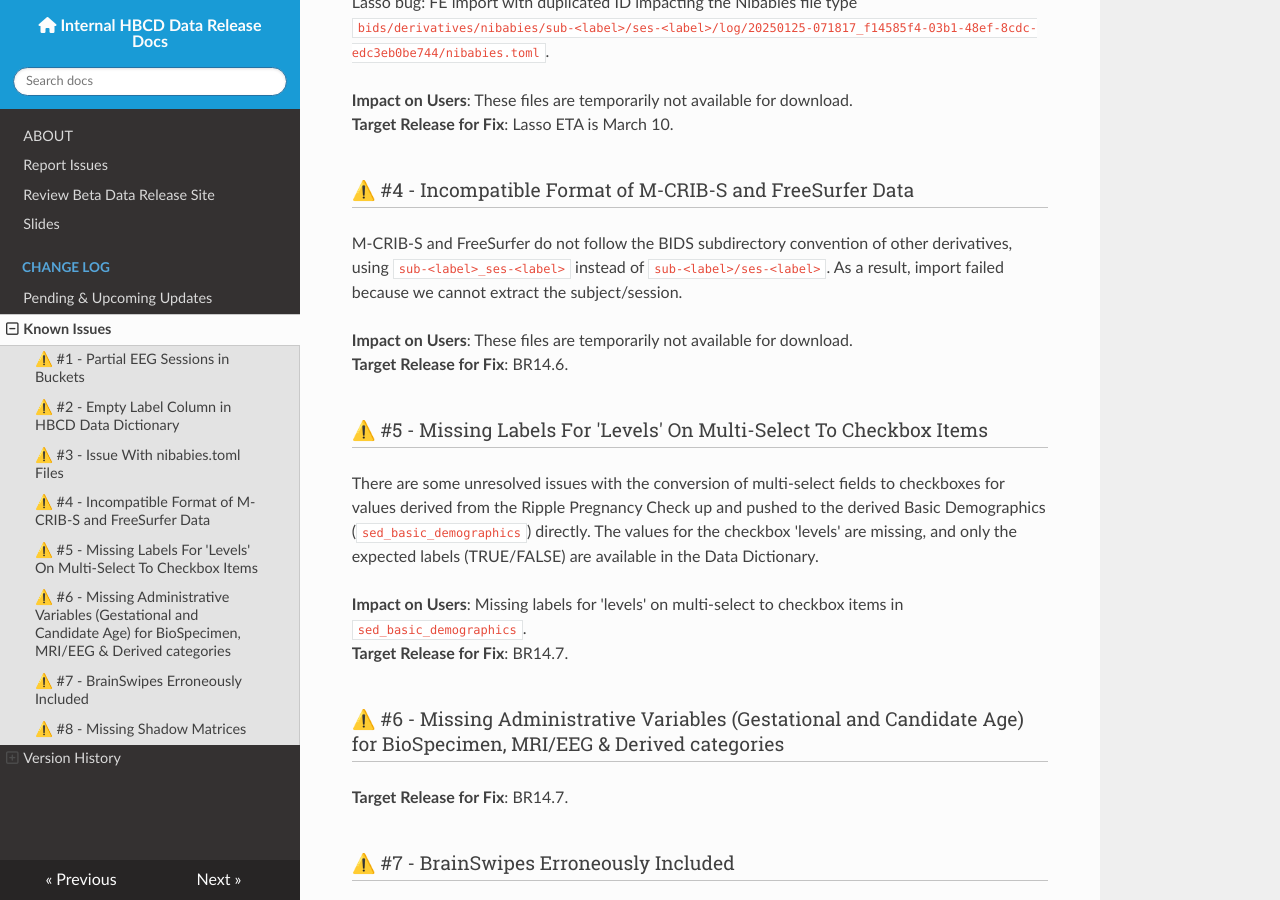
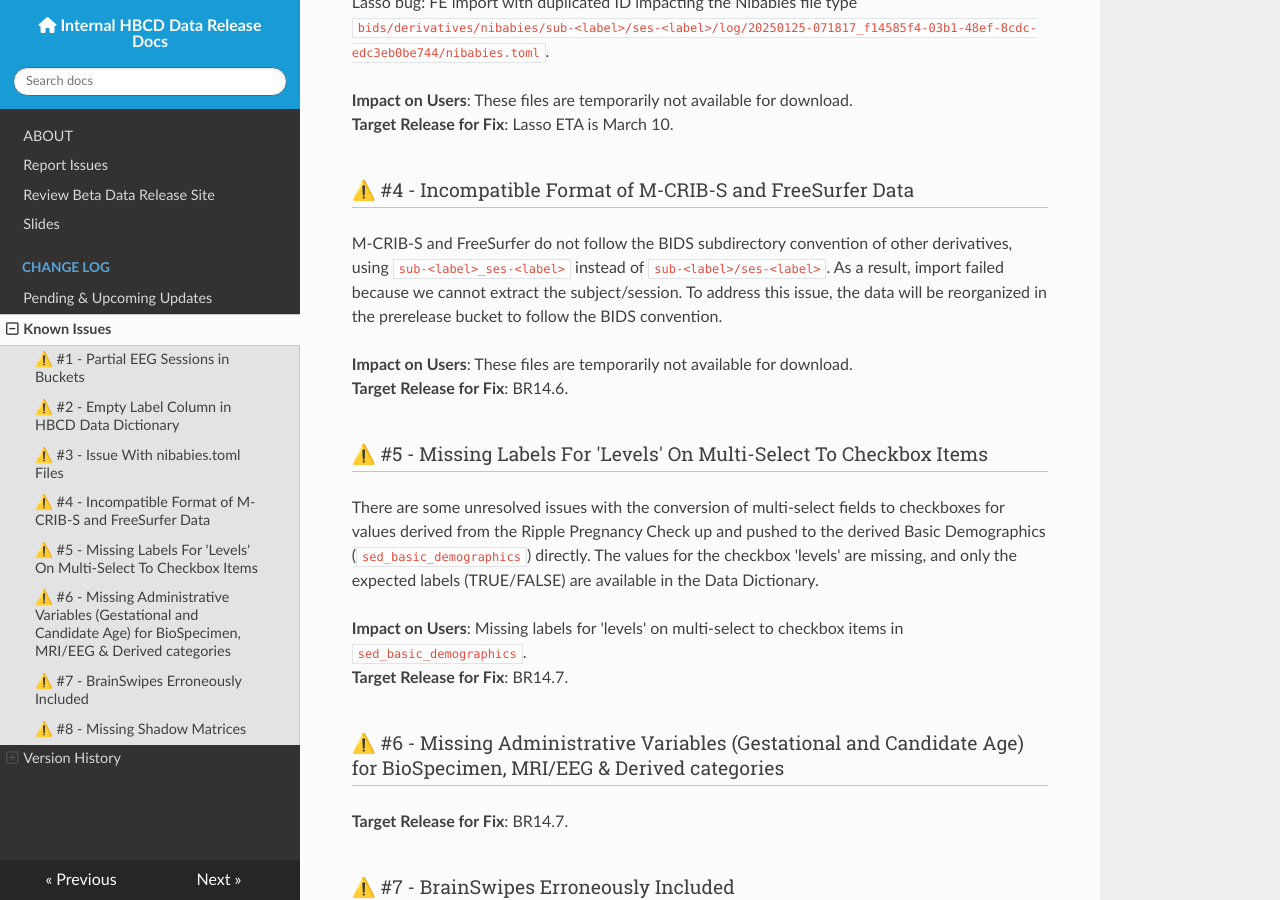
Before and after one commit to DCAN-Labs/hbcd-docs-internal, an MkDocs documentation site: the page built from docs/changelog/knownissues.md, in a window 1280 px wide and 900 px high, scrolled down 803 px. Built offline with MkDocs 1.6.1, drawn with Linux system fonts in a browser that asks for light colours; nearby versions of some CDN libraries.

Commit message:
known issues update

```diff
--- a/docs/changelog/knownissues.md
+++ b/docs/changelog/knownissues.md
@@ -19,7 +19,7 @@ Lasso bug: FE import with duplicated ID impacting the Nibabies file type `bids/d
 **Target Release for Fix**: Lasso ETA is March 10.
 
 ### ⚠️ #4 - Incompatible Format of M-CRIB-S and FreeSurfer Data
-M-CRIB-S and FreeSurfer do not follow the BIDS subdirectory convention of other derivatives, using `sub-<label>_ses-<label>` instead of `sub-<label>/ses-<label>`. As a result, import failed because we cannot extract the subject/session.
+M-CRIB-S and FreeSurfer do not follow the BIDS subdirectory convention of other derivatives, using `sub-<label>_ses-<label>` instead of `sub-<label>/ses-<label>`. As a result, import failed because we cannot extract the subject/session. To address this issue, the data will be reorganized in the prerelease bucket to follow the BIDS convention.
 
 **Impact on Users**: These files are temporarily not available for download.
 **Target Release for Fix**: BR14.6.
```
